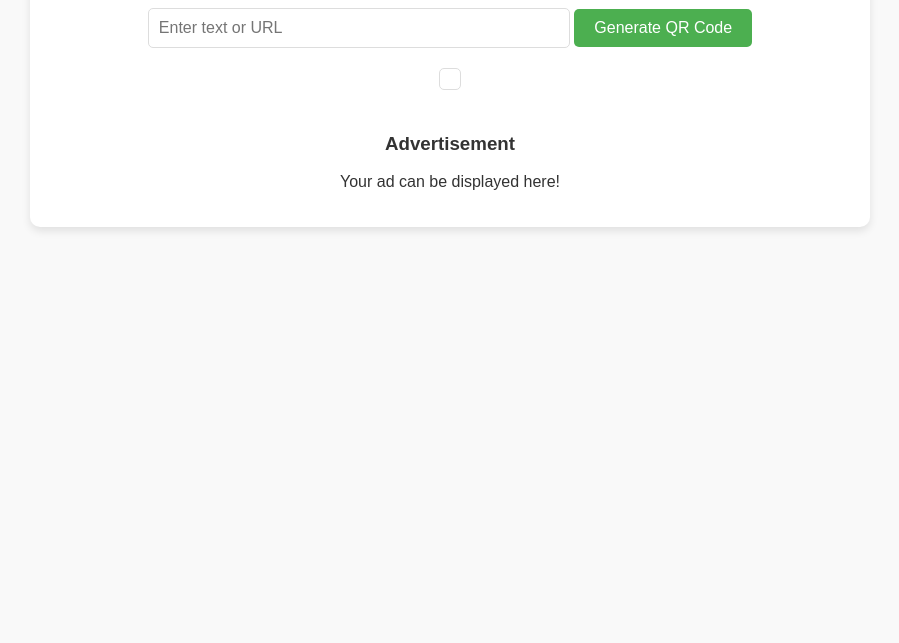
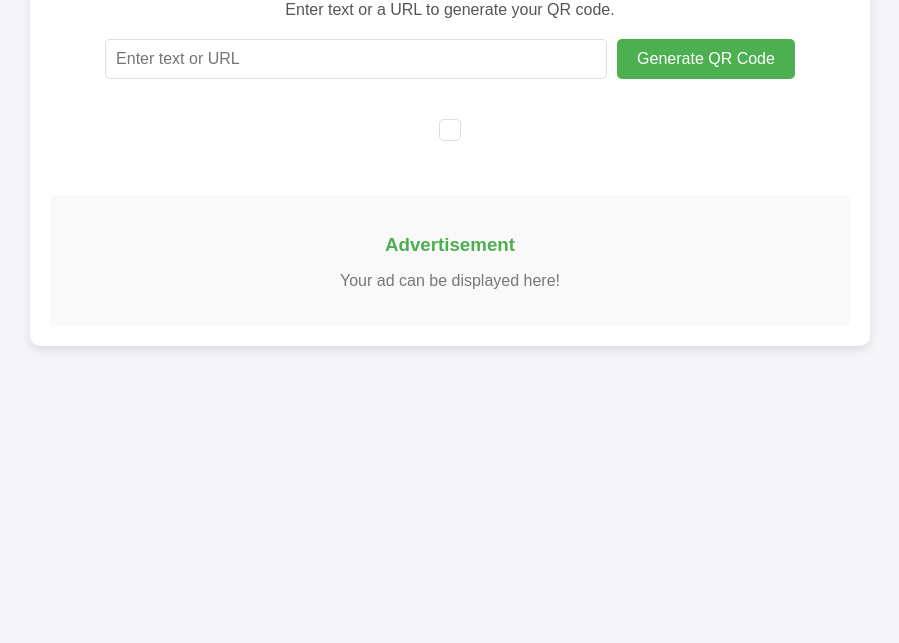
Before and after one commit to MoltasSE/qrgen, a plain HTML site: page index.html in a window 1280 px wide. Shown: the part 157-800 px from the top of the page, without its empty margins (190-1089 px from the left). Drawn offline with Linux system fonts and the light colour scheme.

Commit message:
Update style.css

```diff
--- a/style.css
+++ b/style.css
@@ -1,28 +1,26 @@
 /* General styling */
 body {
   margin: 0;
-  padding: 0;
   font-family: Arial, sans-serif;
-  background-color: #f9f9f9;
+  background-color: #f4f4f9;
   color: #333;
   text-align: center;
 }
 
-/* Container for the main content */
 .container {
   max-width: 800px;
   margin: 50px auto;
   padding: 20px;
-  background: #fff;
-  box-shadow: 0 4px 8px rgba(0, 0, 0, 0.1);
+  background: #ffffff;
   border-radius: 10px;
+  box-shadow: 0 4px 10px rgba(0, 0, 0, 0.1);
 }
 
-/* Header section */
+/* Header */
 header h1 {
-  margin: 0;
   font-size: 2.5rem;
   color: #4CAF50;
+  margin-bottom: 10px;
 }
 
 header p {
@@ -30,33 +28,30 @@ header p {
   color: #555;
 }
 
-/* Input and button styling */
-.input-container {
+/* Form styling */
+.form-group {
+  margin: 20px 0;
   display: flex;
   justify-content: center;
-  align-items: center;
   gap: 10px;
-  margin: 20px 0;
 }
 
 input {
+  width: 60%;
   padding: 10px;
-  width: 70%;
-  max-width: 400px;
+  font-size: 1rem;
   border: 1px solid #ddd;
   border-radius: 5px;
-  font-size: 1rem;
 }
 
 button {
   padding: 10px 20px;
   font-size: 1rem;
+  color: white;
   background-color: #4CAF50;
-  color: white;
   border: none;
   border-radius: 5px;
   cursor: pointer;
-  transition: background-color 0.3s;
 }
 
 button:hover {
@@ -70,25 +65,25 @@ button:hover {
   border: 1px solid #ddd;
   border-radius: 5px;
   display: inline-block;
-  background: #fff;
+  background: #ffffff;
 }
 
-/* Ad section */
-.ad-container {
+/* Footer */
+footer {
   margin-top: 30px;
-  padding: 10px;
-  border-top: 1px solid #ddd;
 }
 
-.ad-container h3 {
-  margin: 0 0 10px;
-  font-size: 1.2rem;
+.ad-section {
+  background-color: #f9f9f9;
+  padding: 20px;
+  border-radius: 5px;
+}
+
+.ad-section h3 {
+  margin-bottom: 10px;
   color: #4CAF50;
 }
 
-#ad {
-  padding: 20px;
-  background-color: #f1f1f1;
-  border-radius: 5px;
+.ad-section p {
   color: #777;
 }
```
